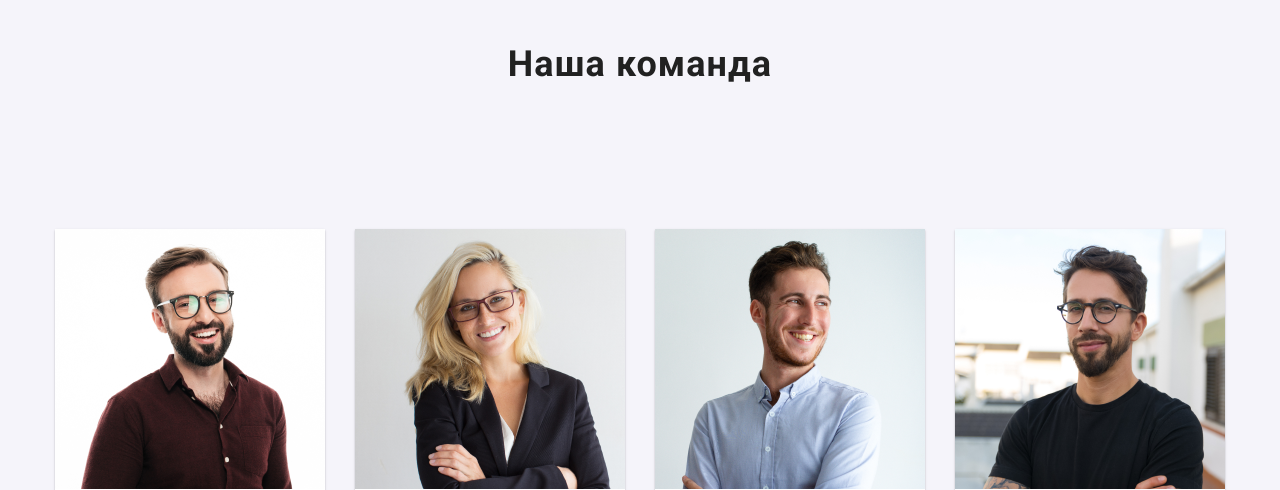
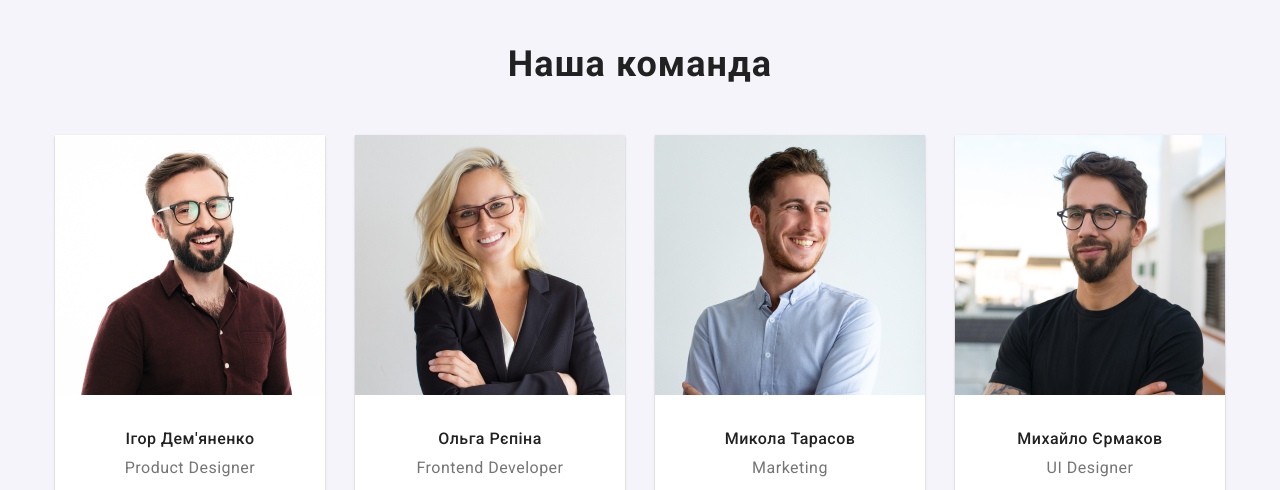
Before and after one commit to hockag/WebStudio-FullEdition, a plain HTML site: page index.html in a window 1280 px wide. Shown: the part 1793-2283 px from the top of the page. Drawn offline with nearby package versions, Linux system fonts and the light colour scheme.

Commit message:
fixed bugs 2x

```diff
--- a/src/scss/components/_team.scss
+++ b/src/scss/components/_team.scss
@@ -6,7 +6,7 @@
 
 .team__main-title {
   @extend %main-title;
-  padding: 94px 0;
+  padding: 94px 0 0 0;
 }
 
 .team__list {
```
Also changed, not shown: src/scss/style.css, 1 other file.
